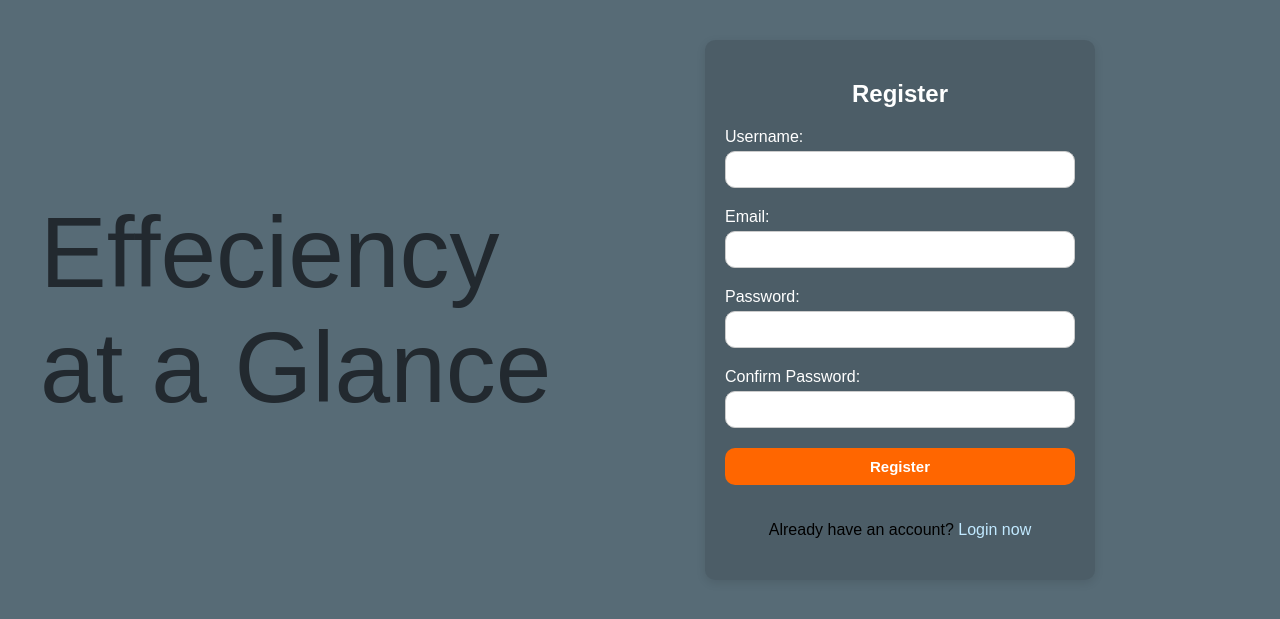
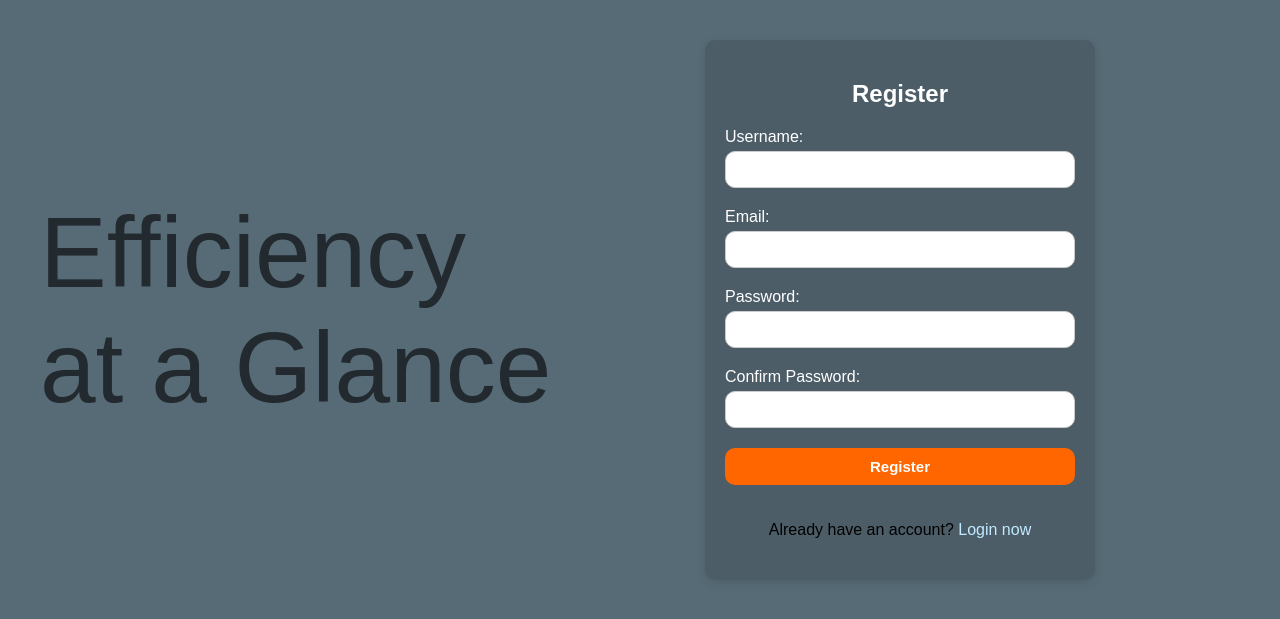
Before and after one commit to finnvhsn/Dashboard-Organizer, a Flask app: page /register in a window 1280 px wide. Shown: the top 619 px of the page. Run offline with Flask 3, Linux system fonts and the light colour scheme.

Commit message:
Small text correction

```diff
--- a/project/templates/register.html
+++ b/project/templates/register.html
@@ -120,7 +120,7 @@
  <div class= "grid-container">
 
      <div class= "item1">
-         Effeciency at a Glance
+         Efficiency at a Glance
      </div>
 
 
```
